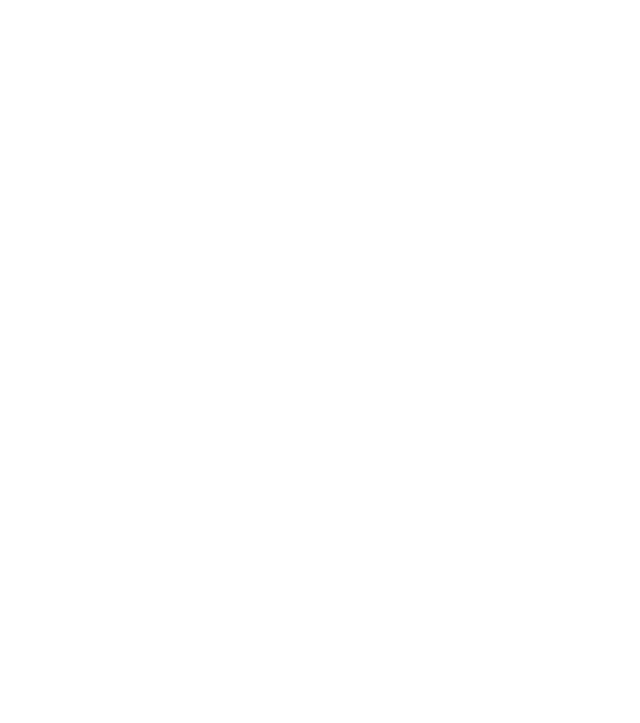
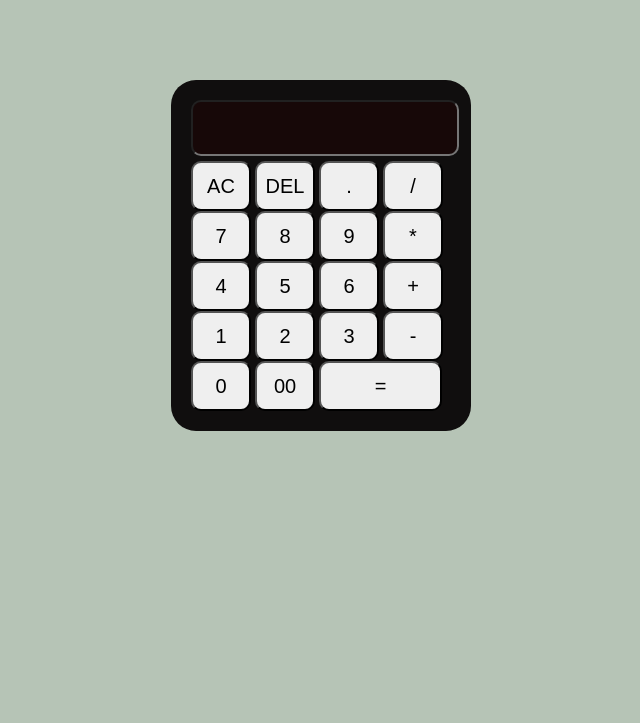
Before and after one commit to Kraven0112/Practice, a plain HTML site: page calc/index.html in a window 1280 px wide. Shown: the whole page, without its empty margins (237-877 px from the left). Drawn offline with Linux system fonts and the light colour scheme.

Commit message:
commit successfully

```diff
--- a/calc/index.html
+++ b/calc/index.html
@@ -3,9 +3,45 @@
 <head>
     <meta charset="UTF-8">
     <meta name="viewport" content="width=device-width, initial-scale=1.0">
+    <link rel="stylesheet" href="style.css">
     <title>Document</title>
 </head>
 <body>
-
+    <div class="container">
+      <form action="#">
+        <div class="display">
+            <input type="text" name=" display">
+        </div>
+        <div class="first">
+            <input type="button" name="" value="AC">
+            <input type="button" name="" value="DEL">
+            <input type="button" name="" value=".">
+            <input type="button" name="" value="/">
+        </div>
+        <div class="second">
+            <input type="button" name="" value="7" onclick="display.value='7'">
+            <input type="button" name="" value="8">
+            <input type="button" name="" value="9">
+            <input type="button" name="" value="*">
+        </div>
+        <div class="third">
+            <input type="button" name="" value="4">
+            <input type="button" name="" value="5">
+            <input type="button" name="" value="6">
+            <input type="button" name="" value="+">
+        </div>
+        <div class="fourth">
+            <input type="button" name="" value="1">
+            <input type="button" name="" value="2">
+            <input type="button" name="" value="3">
+            <input type="button" name="" value="-">
+        </div>
+        <div class="fifth">
+            <input type="button" name="" value="0">
+            <input type="button" name="" value="00">
+            <input type="button" name="" class="equal"  value="=">
+        </div>
+      </form>
+    </div>
 </body>
 </html>
--- a/calc/style.css
+++ b/calc/style.css
@@ -0,0 +1,83 @@
+body{
+    box-sizing: border-box;
+    background-color:rgb(182, 196, 182);
+}
+
+.container{
+    width: 100%;
+    height: 80vh;
+}
+.container form{
+    padding: 20px;
+    width: 260px;
+    border-radius: 25px;
+    background-color: #100e0e;
+    margin-block: 80px 80px;
+    margin-inline: 400px 400px;
+}
+.container form .display{
+    width: 100%;
+    margin-bottom: 5px;
+}
+.container form .display input{
+width: 100%;
+height: 50px;
+border-radius: 10px;
+background-color: #170808;
+color: white;
+text-align: end;
+font-size: 30px;
+}
+.container form .first{
+    width: 100%;
+    justify-content: space-evenly;
+}
+.container form .first input{
+    width:60px;
+    height:50px ;
+    font-size: 20px;
+    border-radius: 10px;
+}
+.container form .second{
+    width: 100%;
+    justify-content: space-between;
+}
+.container form .second input{
+    width:60px;
+    height:50px ;
+    font-size: 20px;
+    border-radius: 10px;
+}
+.container form .third{
+    width: 100%;
+    justify-content: space-between;
+}
+.container form .third input{
+    width:60px;
+    height:50px ;
+    font-size: 20px;
+    border-radius: 10px;
+}
+.container form .fourth{
+    width: 100%;
+    justify-content: space-between;
+}
+.container form .fourth input{
+    width:60px;
+    height:50px ;
+    font-size: 20px;
+    border-radius: 10px;
+}
+.container form .fifth{
+    width: 100%;
+    justify-content: space-between;
+}
+.container form .fifth input{
+    width:60px;
+    height:50px ;
+    font-size: 20px;
+    border-radius: 10px;
+}
+.container form .fifth .equal{
+    width:123px
+}
```
